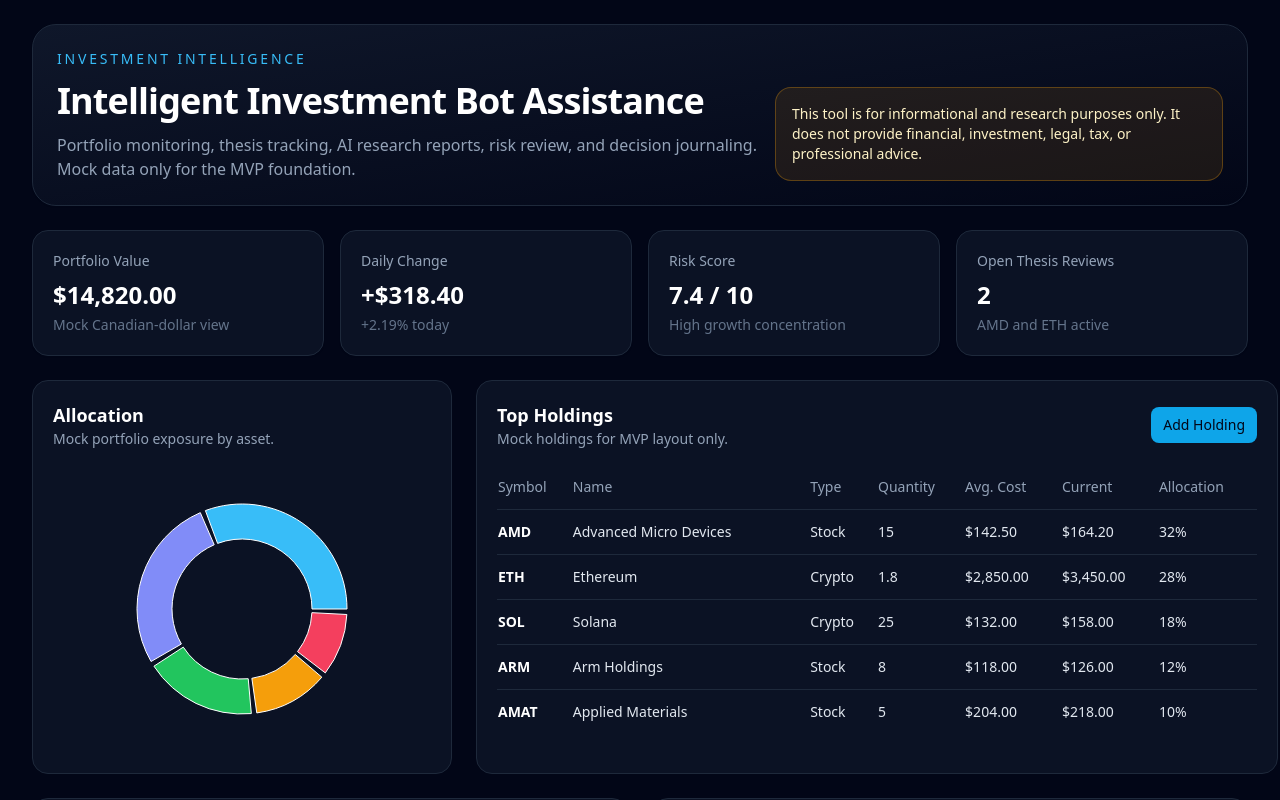
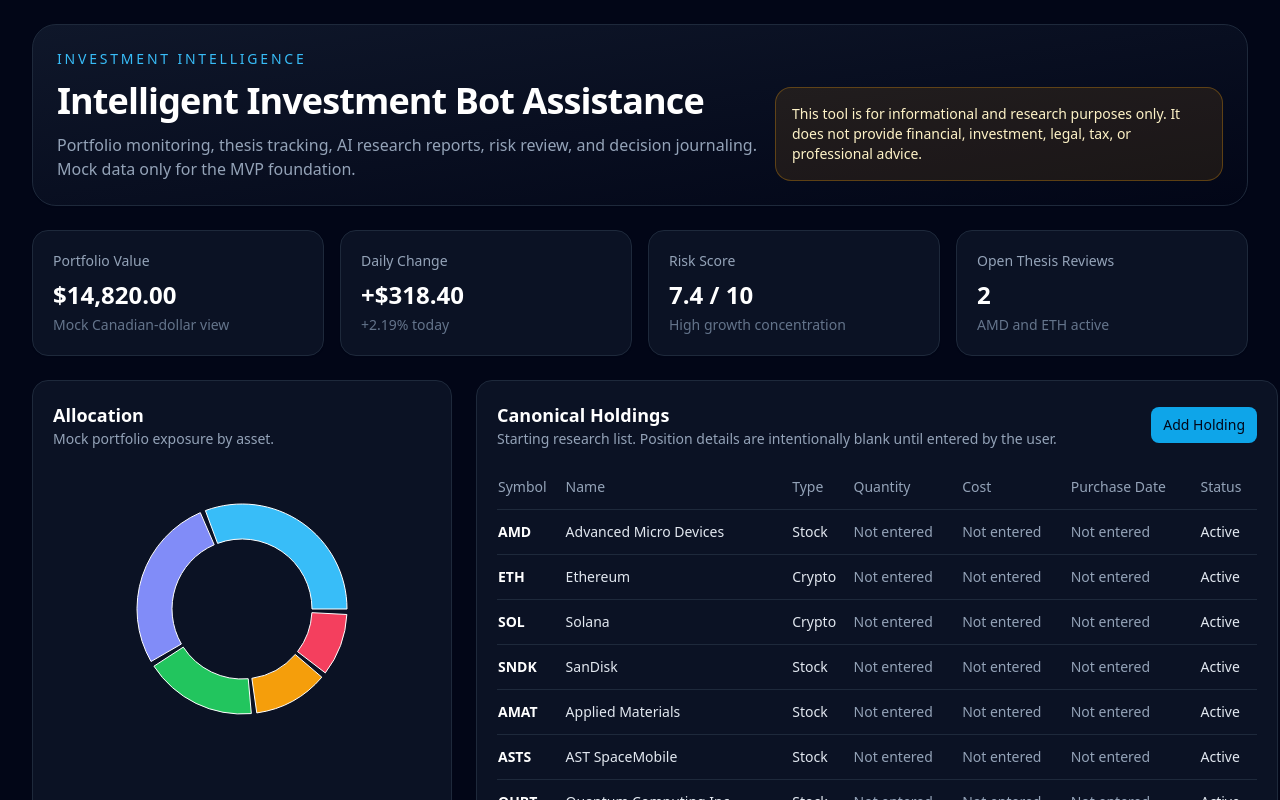
Before and after one commit to martinconstantineau/Intelligent-Investment-Bot-Assistance, a Next.js app: page / in a window 1280 px wide. Shown: the top 800 px of the page. Built offline with nearby package versions, Linux system fonts and the light colour scheme.

Commit message:
Use canonical nullable holdings in dashboard

```diff
--- a/components/holdings-table.tsx
+++ b/components/holdings-table.tsx
@@ -1,18 +1,26 @@
-import { holdings } from "@/lib/mock-data";
+import { canonicalHoldings } from "@/lib/portfolio";
 
-const currencyFormatter = new Intl.NumberFormat("en-CA", {
-  style: "currency",
-  currency: "CAD",
-  maximumFractionDigits: 2
-});
+function formatNumber(value: number | null) {
+  return value === null ? "Not entered" : value.toLocaleString("en-CA");
+}
+
+function formatCurrency(value: number | null) {
+  return value === null
+    ? "Not entered"
+    : new Intl.NumberFormat("en-CA", {
+        style: "currency",
+        currency: "CAD",
+        maximumFractionDigits: 2
+      }).format(value);
+}
 
 export function HoldingsTable() {
   return (
     <section className="rounded-2xl border border-slate-800 bg-slate-900/70 p-5">
       <div className="mb-4 flex items-center justify-between gap-4">
         <div>
-          <h2 className="text-lg font-semibold text-white">Top Holdings</h2>
-          <p className="text-sm text-slate-400">Mock holdings for MVP layout only.</p>
+          <h2 className="text-lg font-semibold text-white">Canonical Holdings</h2>
+          <p className="text-sm text-slate-400">Starting research list. Position details are intentionally blank until entered by the user.</p>
         </div>
         <button className="rounded-lg bg-sky-500 px-3 py-2 text-sm font-medium text-slate-950">Add Holding</button>
       </div>
@@ -24,21 +32,21 @@ export function HoldingsTable() {
               <th className="py-3 font-medium">Name</th>
               <th className="py-3 font-medium">Type</th>
               <th className="py-3 font-medium">Quantity</th>
-              <th className="py-3 font-medium">Avg. Cost</th>
-              <th className="py-3 font-medium">Current</th>
-              <th className="py-3 font-medium">Allocation</th>
+              <th className="py-3 font-medium">Cost</th>
+              <th className="py-3 font-medium">Purchase Date</th>
+              <th className="py-3 font-medium">Status</th>
             </tr>
           </thead>
           <tbody className="divide-y divide-slate-800">
-            {holdings.map((holding) => (
-              <tr key={holding.symbol} className="text-slate-200">
+            {canonicalHoldings.map((holding) => (
+              <tr key={holding.id} className="text-slate-200">
                 <td className="py-3 font-semibold text-white">{holding.symbol}</td>
                 <td className="py-3">{holding.name}</td>
-                <td className="py-3">{holding.assetType}</td>
-                <td className="py-3">{holding.quantity}</td>
-                <td className="py-3">{currencyFormatter.format(holding.averageCost)}</td>
-                <td className="py-3">{currencyFormatter.format(holding.currentPrice)}</td>
-                <td className="py-3">{holding.allocation}%</td>
+                <td className="py-3 capitalize">{holding.assetType}</td>
+                <td className="py-3 text-slate-400">{formatNumber(holding.quantity)}</td>
+                <td className="py-3 text-slate-400">{formatCurrency(holding.costBasis)}</td>
+                <td className="py-3 text-slate-400">{holding.purchaseDate ?? "Not entered"}</td>
+                <td className="py-3 capitalize">{holding.watchStatus?.replace(/_/g, " ") ?? "Not set"}</td>
               </tr>
             ))}
           </tbody>
```
